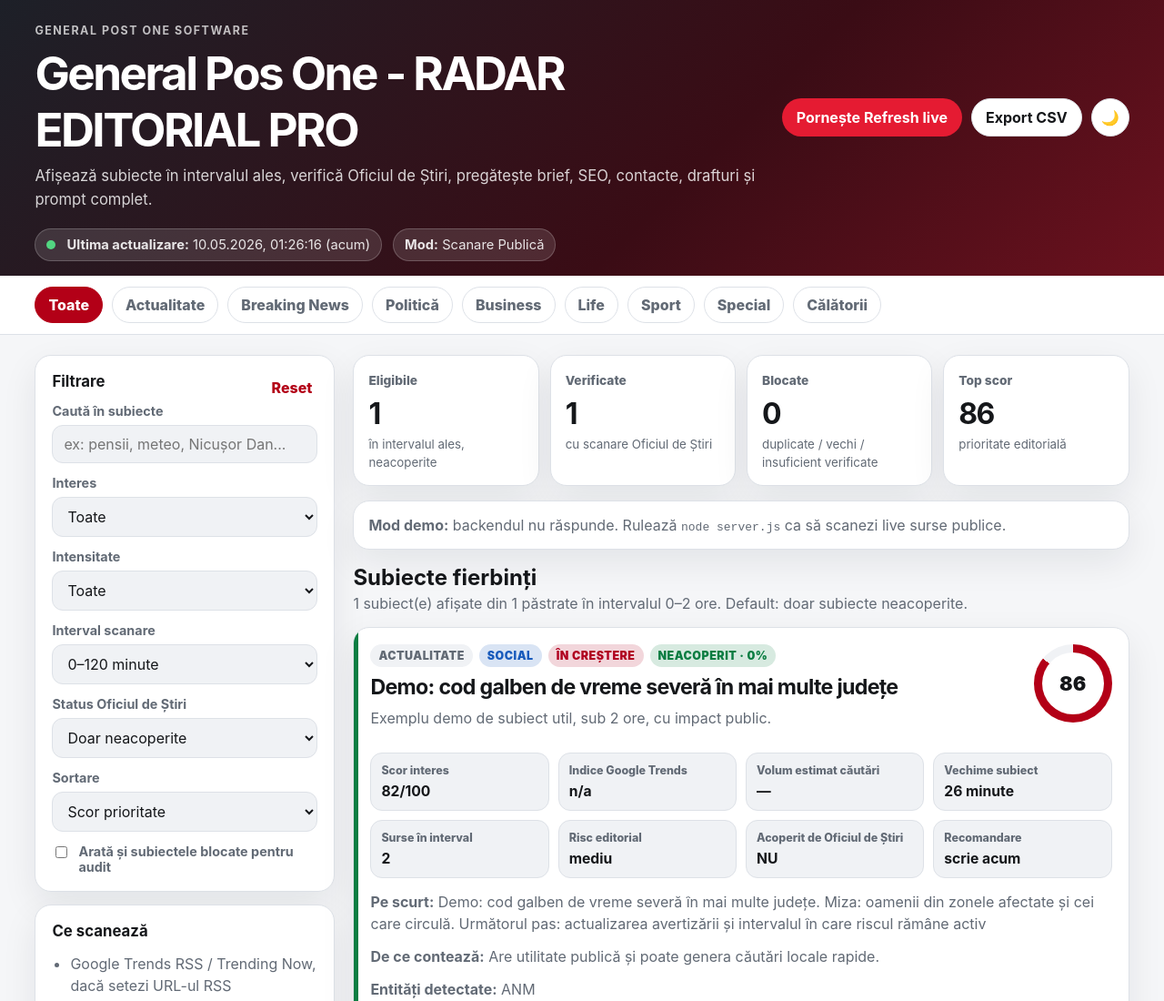
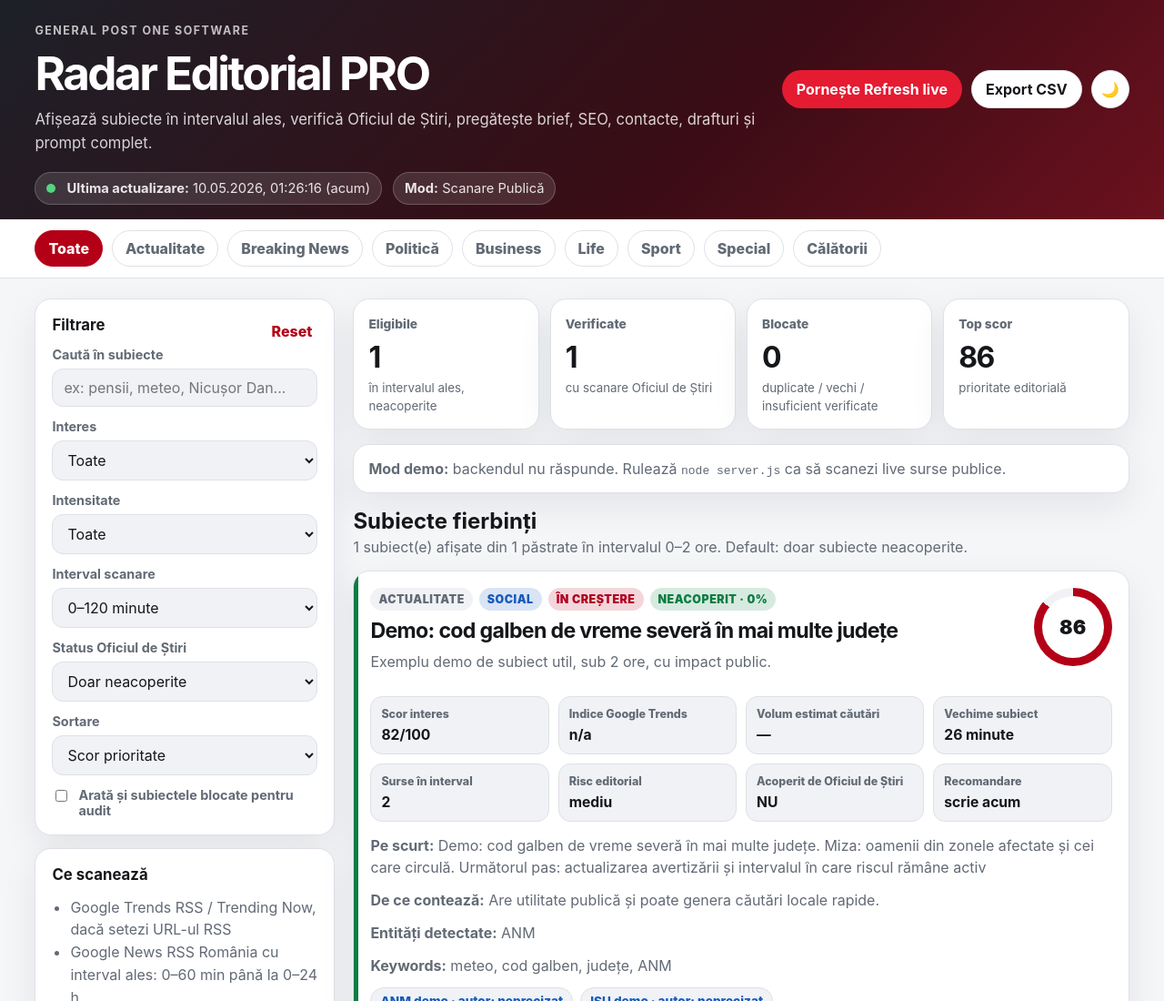
Before and after one commit to General-Post-One/Radar-Editorial-Pro, a website: page public/index.html in a window 1280 px wide. Shown: the top 1100 px of the page at 91% size. Drawn offline with Linux system fonts and the light colour scheme; no server answers.

Commit message:
Final preview title

```diff
--- a/public/index.html
+++ b/public/index.html
@@ -3,7 +3,7 @@
 <head>
   <meta charset="utf-8" />
   <meta name="viewport" content="width=device-width, initial-scale=1" />
-  <title>General Pos One - RADAR EDITORIAL PRO</title>
+  <title>Radar Editorial PRO</title>
   <meta name="description" content="Dashboard extern pentru subiecte fierbinți, căutate de români, cu verificare publică anti-duplicare pe oficiuldestiri.ro." />
   <link rel="stylesheet" href="styles.css" />
 </head>
@@ -14,7 +14,7 @@
     <div class="header-grid">
       <div>
         <p class="eyebrow">General Post One Software</p>
-        <h1>General Pos One - RADAR EDITORIAL PRO</h1>
+        <h1>Radar Editorial PRO</h1>
         <p class="header-copy">Afișează subiecte în intervalul ales, verifică Oficiul de Știri, pregătește brief, SEO, contacte, drafturi și prompt complet.</p>
       </div>
       <div class="header-actions">
--- a/server.js
+++ b/server.js
@@ -2,7 +2,7 @@
 'use strict';
 
 /**
- * General Pos One - RADAR EDITORIAL PRO – General Post One Software.
+ * Radar Editorial PRO – General Post One Software.
  * Nu necesită acces de admin în WordPress și nu instalează pluginuri.
  * Rulează separat, citește surse publice și verifică oficiuldestiri.ro prin endpointuri/public pages.
  *
@@ -115,7 +115,7 @@
   });
 
   server.listen(PORT, () => {
-    console.log(`General Pos One - RADAR EDITORIAL PRO rulează pe http://localhost:${PORT}`);
+    console.log(`Radar Editorial PRO rulează pe http://localhost:${PORT}`);
     console.log(`Oficiul de Știri scan base: ${OFICIU_BASE}`);
   });
 }
```
Also changed, not shown: README_PRO.md.
